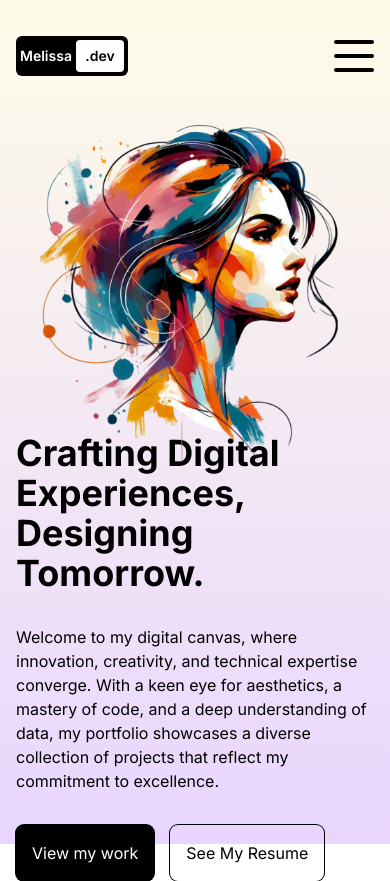
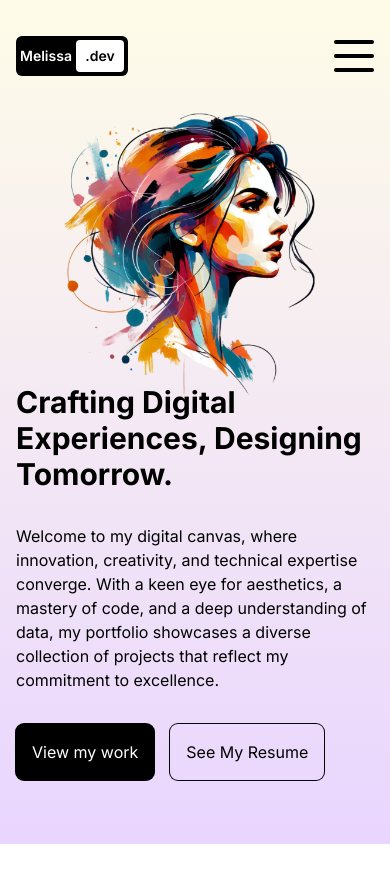
Before and after one commit to Melissa-Shao/Melissa-Portfolio-Website, a Next.js app: page / in a window 390 px wide. After the commit the page ends 844 px from the top, so only its background shows below. Built offline with nearby package versions, Linux system fonts and the light colour scheme.

Commit message:
Adjust the font size for small screen

```diff
--- a/src/app/page.jsx
+++ b/src/app/page.jsx
@@ -15,15 +15,15 @@ const Homepage = () => {
 
       <div className="h-full flex flex-col lg:flex-row px-4 sm:px-8 md:px-12 lg:px-20 xl:px-48">
         {/* image container */}
-        <div className="h-1/2 relative lg:h-full lg:w-1/2">
+        <div className="h-2/5 relative lg:h-full lg:w-1/2">
           <Image src="/woman.png" alt="" fill className="object-contain" />
         </div>
         {/* text container */}
         <div className="h-1/2 flex flex-col lg:h-full lg:w-1/2 gap-8 items-center justify-center">
           {/* title */}
-          <h1 className="text-4xl md:text-6xl font-bold">Crafting Digital Experiences, Designing Tomorrow.</h1>
+          <h1 className="text-3xl md:text-6xl font-bold">Crafting Digital Experiences, Designing Tomorrow.</h1>
           {/* desc */}
-          <p className="md:text-xl">Welcome to my digital canvas, where innovation, creativity, and technical expertise converge. With a keen eye for aesthetics, a mastery of code, and a deep understanding of data, my portfolio showcases a diverse collection of projects that reflect my commitment to excellence.</p>
+          <p className="md:text-lg">Welcome to my digital canvas, where innovation, creativity, and technical expertise converge. With a keen eye for aesthetics, a mastery of code, and a deep understanding of data, my portfolio showcases a diverse collection of projects that reflect my commitment to excellence.</p>
           {/* buttons */}
           <div className="flex gap-4 w-full">
             <Link href="/portfolio">
```
